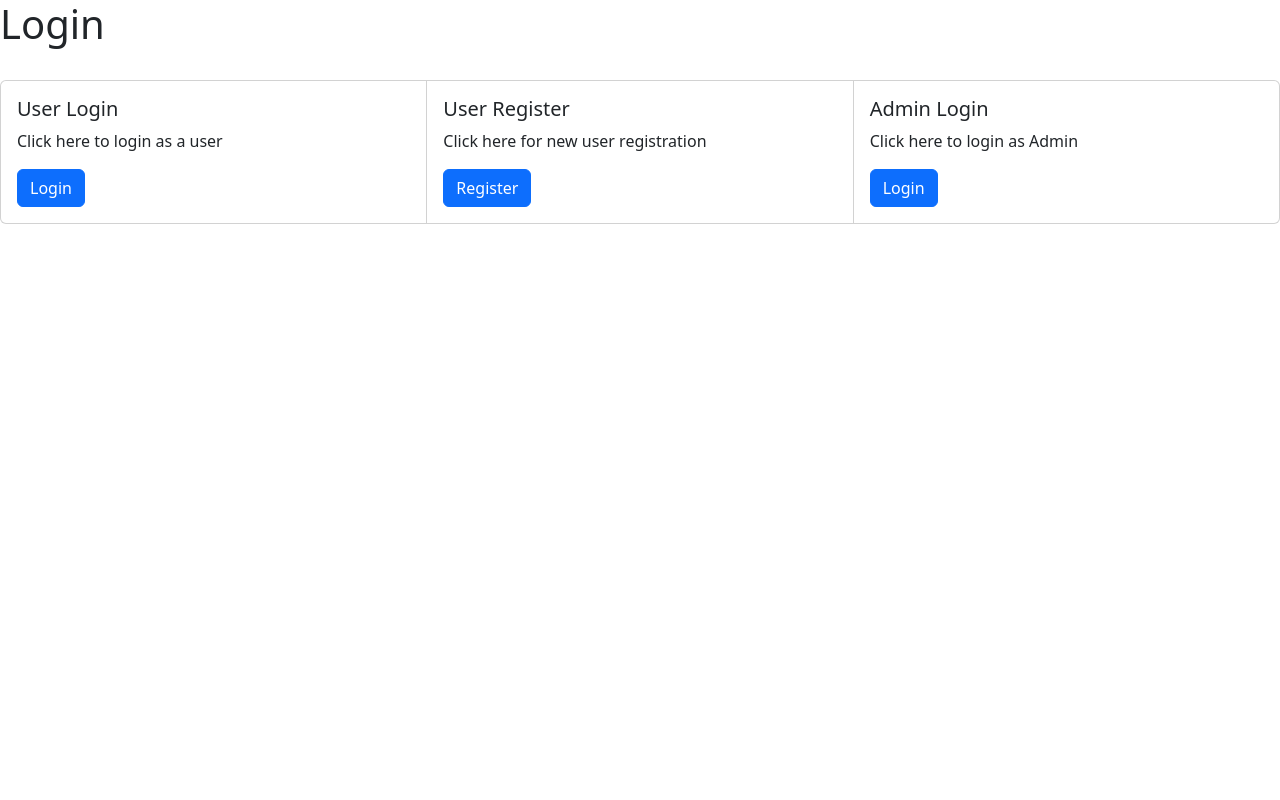
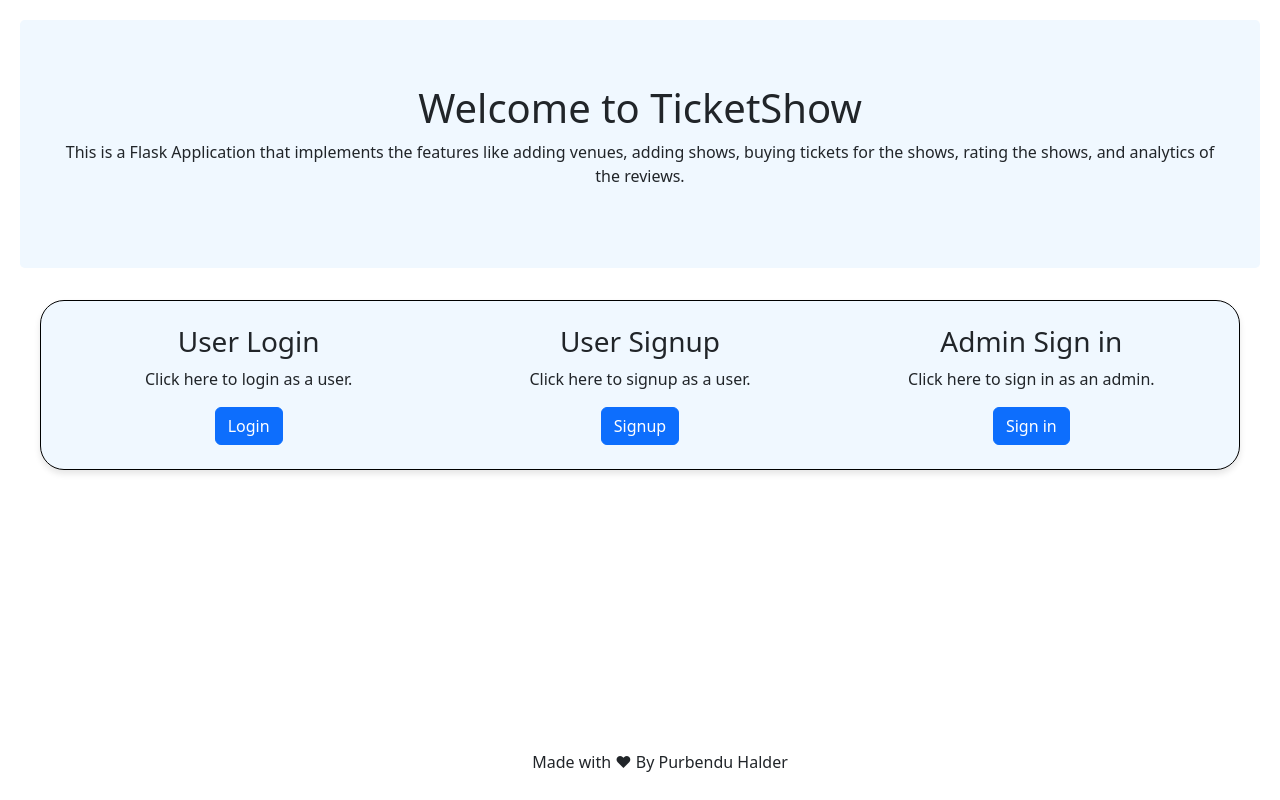
Before and after one commit to purbendu/ticket-show, a Flask app: page / in a window 1280 px wide. Run offline with Flask 3, Linux system fonts and the light colour scheme; some libraries are stand-ins or nearby versions.

Commit message:
Changed login UI

```diff
--- a/application/controllers.py
+++ b/application/controllers.py
@@ -156,6 +156,7 @@ def generateReport(venue_id):
             csv_data['User Rating'].append(avgRating/count)
 
     df = pd.DataFrame(csv_data)
+    df.to_csv(f'{venueName} Report.csv', index=False)
 
 @main.route("/generateReport/<int:venue_id>")
 @login_required
--- a/application/static/index.css
+++ b/application/static/index.css
@@ -102,3 +102,26 @@ body {
     background-color: #007bff;
     color: #fff;
 }
+.box{
+    padding: 24px;
+    background-color: aliceblue;
+    border-radius: 24px;
+    border: 1px solid black;
+    width: 500px;
+    height: 220px;
+}
+.cyan{
+    background-color: aliceblue;
+}
+.cyan-link {
+    color: blue;
+}
+.footer {
+position: fixed;
+bottom: 0;
+width: 100%;
+padding: 10px;
+}
+body {
+    background-color: #fff; /* Set the background color to white */
+}
--- a/application/templates/adminLogin.html
+++ b/application/templates/adminLogin.html
@@ -8,8 +8,12 @@
 	<script src="https://cdn.jsdelivr.net/npm/bootstrap@5.3.0/dist/js/bootstrap.bundle.min.js" integrity="sha384-geWF76RCwLtnZ8qwWowPQNguL3RmwHVBC9FhGdlKrxdiJJigb/j/68SIy3Te4Bkz" crossorigin="anonymous"></script>
 	<script src="https://cdn.jsdelivr.net/npm/@popperjs/core@2.11.8/dist/umd/popper.min.js" integrity="sha384-I7E8VVD/ismYTF4hNIPjVp/Zjvgyol6VFvRkX/vR+Vc4jQkC+hVqc2pM8ODewa9r" crossorigin="anonymous"></script>
 	<script src="https://cdn.jsdelivr.net/npm/bootstrap@5.3.0/dist/js/bootstrap.min.js" integrity="sha384-fbbOQedDUMZZ5KreZpsbe1LCZPVmfTnH7ois6mU1QK+m14rQ1l2bGBq41eYeM/fS" crossorigin="anonymous"></script>
-  <script src="https://cdn.jsdelivr.net/npm/vue@2/dist/vue.js"></script>
+  	<script src="https://cdn.jsdelivr.net/npm/vue@2/dist/vue.js"></script>
 	<title>Login Page</title>
+	<link rel="stylesheet" href="https://maxcdn.bootstrapcdn.com/bootstrap/4.5.2/css/bootstrap.min.css">
+	<script src="https://ajax.googleapis.com/ajax/libs/jquery/3.5.1/jquery.min.js"></script>
+	<script src="https://maxcdn.bootstrapcdn.com/bootstrap/4.5.2/js/bootstrap.min.js"></script>
+	<link rel="stylesheet" href="/static/index.css">
 </head>
 <body>
     <div id="app">
--- a/application/templates/home.html
+++ b/application/templates/home.html
@@ -1,48 +1,59 @@
 <!DOCTYPE html>
-<html>
+<html lang="en">
 <head>
+	<title>TicketShow</title>
 	<meta charset="utf-8">
+	<meta name="viewport" content="width=device-width, initial-scale=1">
+  <link rel="stylesheet" href="/static/index.css">
+	<link rel="stylesheet" href="https://maxcdn.bootstrapcdn.com/bootstrap/4.5.2/css/bootstrap.min.css">
+	<script src="https://ajax.googleapis.com/ajax/libs/jquery/3.5.1/jquery.min.js"></script>
+	<script src="https://cdnjs.cloudflare.com/ajax/libs/popper.js/1.16.0/umd/popper.min.js"></script>
+	<script src="https://maxcdn.bootstrapcdn.com/bootstrap/4.5.2/js/bootstrap.min.js"></script>
 	<script src="https://cdn.jsdelivr.net/npm/vue@2/dist/vue.js"></script>
-
 	<link href="https://cdn.jsdelivr.net/npm/bootstrap@5.3.0/dist/css/bootstrap.min.css" rel="stylesheet" integrity="sha384-9ndCyUaIbzAi2FUVXJi0CjmCapSmO7SnpJef0486qhLnuZ2cdeRhO02iuK6FUUVM" crossorigin="anonymous">
 	<script src="https://cdn.jsdelivr.net/npm/bootstrap@5.3.0/dist/js/bootstrap.bundle.min.js" integrity="sha384-geWF76RCwLtnZ8qwWowPQNguL3RmwHVBC9FhGdlKrxdiJJigb/j/68SIy3Te4Bkz" crossorigin="anonymous"></script>
 	<script src="https://cdn.jsdelivr.net/npm/@popperjs/core@2.11.8/dist/umd/popper.min.js" integrity="sha384-I7E8VVD/ismYTF4hNIPjVp/Zjvgyol6VFvRkX/vR+Vc4jQkC+hVqc2pM8ODewa9r" crossorigin="anonymous"></script>
 	<script src="https://cdn.jsdelivr.net/npm/bootstrap@5.3.0/dist/js/bootstrap.min.js" integrity="sha384-fbbOQedDUMZZ5KreZpsbe1LCZPVmfTnH7ois6mU1QK+m14rQ1l2bGBq41eYeM/fS" crossorigin="anonymous"></script>
-	<title>Login Page</title>
+  <link rel="stylesheet" href="/static/index.css">
+  <style>
+		.box{
+			height: auto;
+      width: auto;
+		}
+	</style>
 </head>
 <body>
-<h1>Login</h1>
-<br>
-
-<div class="card-group">
-	<div class="card">
-	  <div class="card-body">
-		<h5 class="card-title">User Login</h5>
-		<p class="card-text">Click here to login as a user</p>
-		<a href = "/userLogin">
+  <div class="jumbotron text-center cyan">
+    <h1>Welcome to TicketShow</h1>
+    <p>This is a Flask Application that implements the features like adding venues, adding shows, buying tickets for the shows, rating the shows, and analytics of the reviews.</p>
+  </div>
+  <div class="container box">
+    <div class="row">
+      <div class="col-sm-4" style="text-align:center">
+        <h3>User Login</h3>
+        <p>Click here to login as a user.</p>
+        <a href="/userLogin">
         <button type="button" class="btn btn-primary">Login</button>
         </a>
       </div>
+      <div class="col-sm-4" style="text-align:center">
+        <h3>User Signup</h3>
+        <p>Click here to signup as a user.</p>
+        <a href="/register">
+        <button type="button" class="btn btn-primary">Signup</button>
+        </a>
       </div>
-	<div class="card">
-	  <div class="card-body">
-		<h5 class="card-title">User Register</h5>
-		<p class="card-text">Click here for new user registration</p>
-		<a href = "/register">
-			<button type="button" class="btn btn-primary">Register</button>
+      <div class="col-sm-4" style="text-align:center">
+        <h3>Admin Sign in</h3>
+        <p>Click here to sign in as an admin.</p>
+        <a href="/adminlogin">
+        <button type="button" class="btn btn-primary">Sign in</button>
         </a>
       </div>
     </div>
-	<div class="card">
-	  <div class="card-body">
-		<h5 class="card-title">Admin Login</h5>
-		<p class="card-text">Click here to login as Admin</p>
-		<a href = "/adminlogin">
-			<button type="button" class="btn btn-primary">Login</button>
-		</a>
   </div>
-  </div>
-
-
+  <footer class="container-fluid text-center footer">
+    <p>Made with ❤ By Purbendu Halder</p>
+  </footer>
 </body>
 </html>
```
Also changed, not shown: application/static/js/adminLogin.js (+16 -26 lines), application/static/js/register.js (+16 -33 lines), application/static/js/userLogin.js (+19 -29 lines), application/templates/register.html (+10 -1 lines), application/templates/userLogin.html (+6 -1 lines), application/IITM_AppDev2_Final.db, 1 other file. Lines whose indentation alone changed are shown as unchanged.
